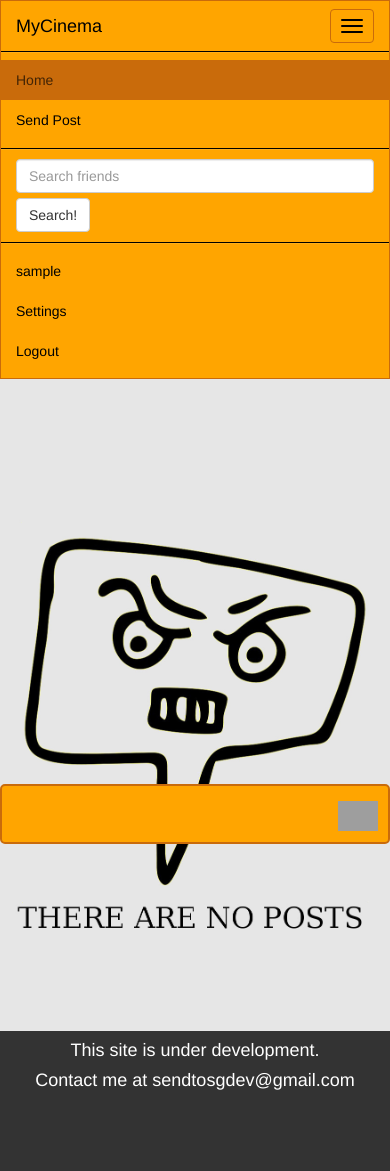
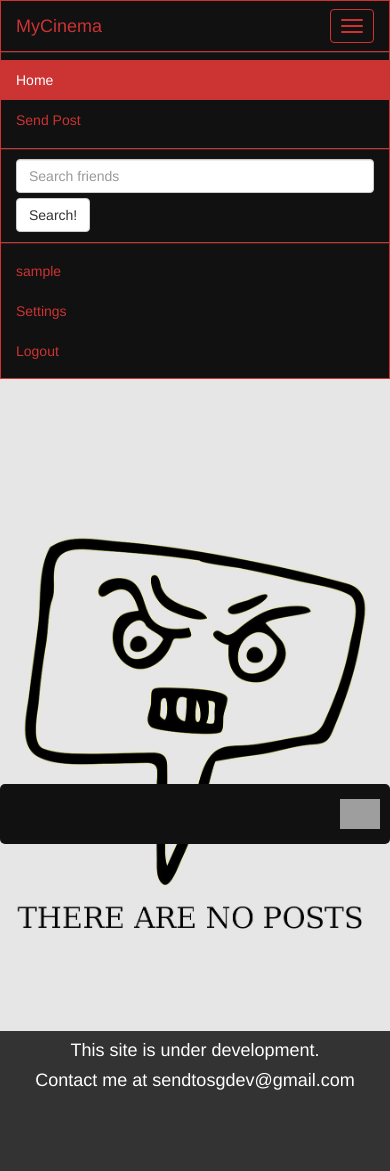
Before and after one commit to thepassenger-hub/MyCinema, a Django app: page / in a window 390 px wide, after a click on "Toggle navigation". Run offline with Django 3.2, Linux system fonts and the light colour scheme; the visitor is signed in with stand-in values (Sample User, id 1); data that the repository does not hold is empty; parts of the project's set-up code (start-up, migrations or seed data) failed here and were passed over; some libraries are stand-ins or nearby versions; grey boxes are pictures that could not be loaded.

Commit message:
Add design

```diff
--- a/movieapp_backend/movieapp_frontend/static/css/profile.css
+++ b/movieapp_backend/movieapp_frontend/static/css/profile.css
@@ -28,7 +28,7 @@ Small devices - Tablets (<768px)
 
 @media screen and (max-width: 767px) {
 	.main {
-		width: 100%;
+        width: calc(100% - 10px);
 		min-height: calc(100vh - 212px);
 		font-size: 18px;
 		display: flex;
--- a/movieapp_backend/movieapp_frontend/static/css/skeleton.css
+++ b/movieapp_backend/movieapp_frontend/static/css/skeleton.css
@@ -13,78 +13,64 @@ body {
 ********************/
 
 .navbar-default {
-	background-color: orange;
-	border-color: #c96b0b;
-	width: 100%;
+  background-color: #111111;
+  border-color: #cc3333;
+  width: 100%;
 }
 .navbar-default .navbar-brand {
-	color: #000000;
+  color: #cc3333;
 }
 .navbar-default .navbar-brand:hover,
 .navbar-default .navbar-brand:focus {
-	color: #432405;
+  color: #ffffff;
 }
 .navbar-default .navbar-text {
-	color: #000000;
+  color: #cc3333;
 }
-.navbar-default .navbar-nav>li>a {
-	color: #000000;
+.navbar-default .navbar-nav > li > a {
+  color: #cc3333;
 }
-.navbar-default .navbar-nav>li>a:hover,
-.navbar-default .navbar-nav>li>a:focus {
-	color: #432405;
+.navbar-default .navbar-nav > li > a:hover,
+.navbar-default .navbar-nav > li > a:focus {
+  color: #ffffff;
 }
-.navbar-default .navbar-nav>li>.dropdown-menu {
-	background-color: #f0810f;
+
+.navbar-default .navbar-nav > .active > a,
+.navbar-default .navbar-nav > .active > a:hover,
+.navbar-default .navbar-nav > .active > a:focus {
+  color: #ffffff;
+  background-color: #cc3333;
 }
-.navbar-default .navbar-nav>li>.dropdown-menu>li>a {
-	color: #000000;
-}
-.navbar-default .navbar-nav>li>.dropdown-menu>li>a:hover,
-.navbar-default .navbar-nav>li>.dropdown-menu>li>a:focus {
-	color: #432405;
-	background-color: #c96b0b;
-}
-.navbar-default .navbar-nav>li>.dropdown-menu>li>.divider {
-	background-color: #c96b0b;
-}
-.navbar-default .navbar-nav .open .dropdown-menu>.active>a,
-.navbar-default .navbar-nav .open .dropdown-menu>.active>a:hover,
-.navbar-default .navbar-nav .open .dropdown-menu>.active>a:focus {
-	color: #432405;
-	background-color: #c96b0b;
-}
-.navbar-default .navbar-nav>.active>a,
-.navbar-default .navbar-nav>.active>a:hover,
-.navbar-default .navbar-nav>.active>a:focus {
-	color: #432405;
-	background-color: #c96b0b;
-}
-.navbar-default .navbar-nav>.open>a,
-.navbar-default .navbar-nav>.open>a:hover,
-.navbar-default .navbar-nav>.open>a:focus {
-	color: #432405;
-	background-color: #c96b0b;
+.navbar-default .navbar-nav > .open > a,
+.navbar-default .navbar-nav > .open > a:hover,
+.navbar-default .navbar-nav > .open > a:focus {
+  color: #ffffff;
+  background-color: #cc3333;
 }
 .navbar-default .navbar-toggle {
-	border-color: #c96b0b;
+  border-color: #cc3333;
 }
 .navbar-default .navbar-toggle:hover,
 .navbar-default .navbar-toggle:focus {
-	background-color: #c96b0b;
+  background-color: #cc3333;
 }
 .navbar-default .navbar-toggle .icon-bar {
-	background-color: #000000;
+  background-color: #cc3333;
+}
+.navbar-default .navbar-toggle:hover .icon-bar,
+.navbar-default .navbar-toggle:focus .icon-bar
+ {
+  background-color: white;
 }
 .navbar-default .navbar-collapse,
 .navbar-default .navbar-form {
-	border-color: #000000;
+  border-color: #cc3333;
 }
 .navbar-default .navbar-link {
-	color: #000000;
+  color: #cc3333;
 }
 .navbar-default .navbar-link:hover {
-	color: #432405;
+  color: #ffffff;
 }
 
 .notifications {
@@ -277,11 +263,11 @@ Small devices - Tablets (<768px)
     #notifications_bar {
         width: 100%;
         height: 60px;
-        background-color: orange;
+        background-color: #111;
         position: fixed;
         bottom: 0;
         border-radius: 5px;
-        border: 2px solid #c96b0b;
+        /*border: 2px solid #c96b0b;*/
     }
     #notifications_counter {
         margin-top: 10px;
--- a/movieapp_backend/movieapp_frontend/templates/skeleton.html
+++ b/movieapp_backend/movieapp_frontend/templates/skeleton.html
@@ -102,7 +102,7 @@
     </div>
     {% block body %}
     {% endblock %}
-    <div id="notifications_container">
+    <div id="notifications_container" class="closed">
         <a id="close_notifications_container"><span class="glyphicon glyphicon-remove"></span></a>
         <div id="notifications_wrapper"></div>
         <button class="btn btn-default" id="clear_notifications_button">Clear All</button>
```
Also changed, not shown: other parts of movieapp_backend/movieapp_frontend/static/css/skeleton.css (+14 -14 lines).
